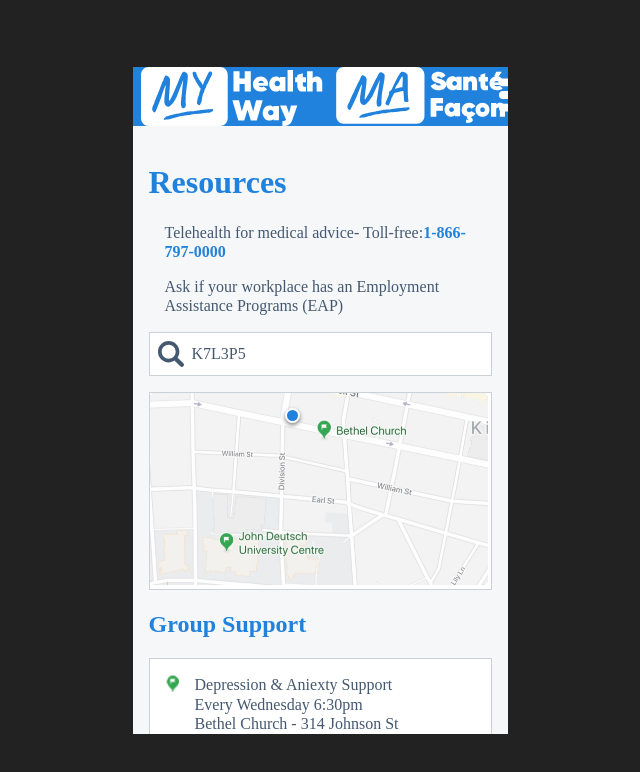
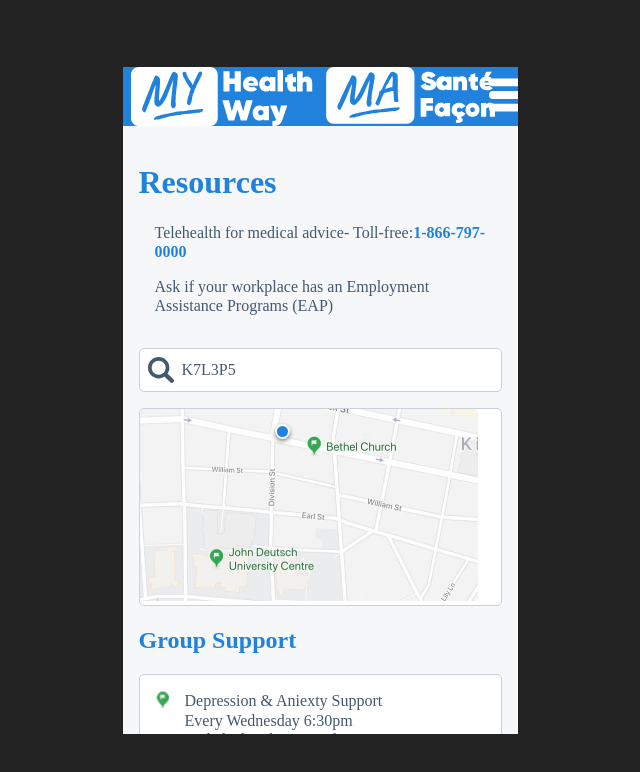
Before and after one commit to hilwat/MyHealthMyWay, a React (Create React App) app: page /resources in a window 1280 px wide. Shown: the top 772 px of the page, without its empty margins (320-960 px from the left). Built offline with nearby package versions, Linux system fonts and the light colour scheme.

Commit message:
Add page classname

```diff
--- a/src/App.js
+++ b/src/App.js
@@ -9,7 +9,7 @@ import { Onboarding, Resources, Talk, Tools, Chat } from './views';
 
 const GlobalStyle = createGlobalStyle`
   html {
-  box-sizing: border-box;
+    box-sizing: border-box;
     height: 100%;
   }
   *, *:before, *:after {
@@ -28,6 +28,9 @@ const GlobalStyle = createGlobalStyle`
   .primary {
     color: #2082dc
   }
+  .page {
+    padding: 1em;
+  }
   h1, h2 {
     color: #2082dc
   }
@@ -36,7 +39,7 @@ const GlobalStyle = createGlobalStyle`
 const theme = {
   primary: '#2082dc',
   border: 'solid 1px #cad1d8',
-  borderRadius: '5x',
+  borderRadius: '5px',
 };
 
 const Background = styled.div`
@@ -50,7 +53,7 @@ const Background = styled.div`
 `;
 
 const Mockup = styled.div`
-  width: 375px;
+  width: 395px;
   height: 667px;
   background: #f6f7f9;
   overflow-y: scroll;
--- a/src/views/Resources.js
+++ b/src/views/Resources.js
@@ -5,16 +5,13 @@ import searchIcon from '../images/musica-searcher.svg';
 import map from '../images/MyHealthMyWay - Map Kingston.svg';
 import pin from '../images/MyHealthMyWay - Map Kingston - green flag only.png';
 
-const Container = styled.div`
-  padding: 1em;
-  p {
-    margin: 1em;
-  }
+const Intro = styled.p`
+  margin: 1em;
 `;
 
 const Search = styled.div`
   padding: 0.5em;
-  margin: 1em 0;
+  margin: 2em 0 1em;
   background: white;
   border-radius: ${p => p.theme.borderRadius};
   border: ${p => p.theme.border};
@@ -55,14 +52,16 @@ const List = styled.div`
 
 function Resources() {
   return (
-    <Container>
+    <div className="page">
       <Title text="Resources" />
-      <p>
+      <Intro>
         Telehealth for medical advice- Toll-free:
         <strong className="primary">1-866-797-0000</strong>
-      </p>
+      </Intro>
 
-      <p>Ask if your workplace has an Employment Assistance Programs (EAP)</p>
+      <Intro>
+        Ask if your workplace has an Employment Assistance Programs (EAP)
+      </Intro>
       <Search>
         <img src={searchIcon} alt="search icon" />
         K7L3P5
@@ -88,7 +87,7 @@ function Resources() {
           <p> John Deutsch University Centre</p>
         </div>
       </List>
-    </Container>
+    </div>
   );
 }
 
```
